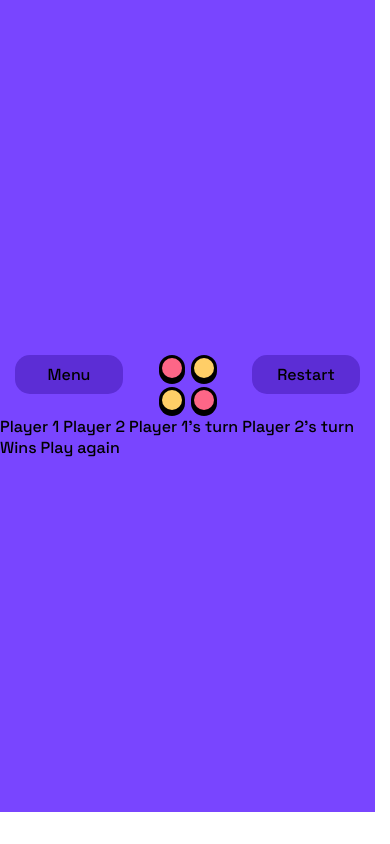
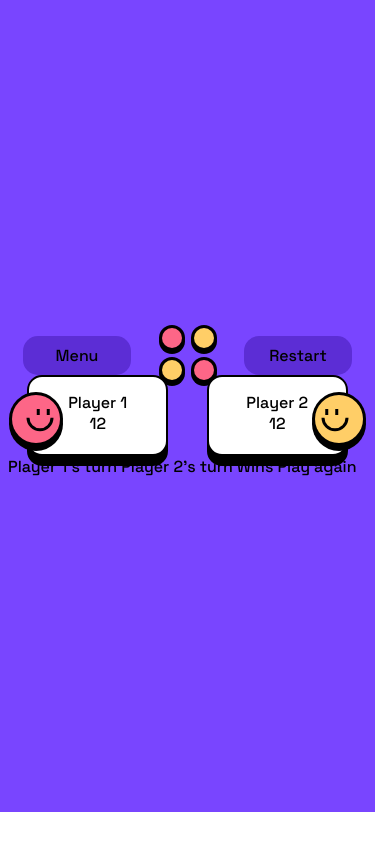
Before and after one commit to JRitzenhoff/connect-four-game, a plain HTML site: page index.html in a window 390 px wide. Drawn offline with Linux system fonts and the light colour scheme.

Commit message:
players score box for  mobile version created

```diff
--- a/index.html
+++ b/index.html
@@ -67,13 +67,15 @@
 <div class="game-board">
   <div class="menu-top">
     <div class="menu-item">Menu</div>
-    <img src="assets/images/logo.svg">
+    <div class="logo"><img src="assets/images/logo.svg"></div>
     <div class="menu-item">Restart</div>
   </div>
 
+<div class="players">
+  <div class="player">Player 1 <div class="icon1"><img src="assets/images/player-one.svg" alt=""></div><div class="score">12</div></div>
+  <div class="player">Player 2<div class="icon2"><img src="assets/images/player-two.svg" alt=""></div><div class="score">12</div></div>
+</div>
 
-  Player 1
-  Player 2
 
   Player 1's turn
   Player 2's turn
--- a/style.css
+++ b/style.css
@@ -66,6 +66,47 @@ body {
     align-items: center;
 
 }
+.logo {
+    height: 39px;
+    width: 108px;
+    display: flex;
+    justify-content: center;
+    align-items: center;
+
+}
+.players {
+    width: 359px;
+    height: 81px;
+    display: flex;
+    justify-content: space-around;
+
+}
+.player {
+    width: 141px;
+    height: 81px;
+    border-radius: 15px;
+    background-color: var(--white);
+    border: 2px solid var(--black);
+    box-shadow:  0px 10px #000000;
+    text-align: center;
+    padding-top: 15px;
+    position: relative;
+
+}
+
+
+
+.icon1 {
+position: absolute;
+left: -20px;
+top:15px
+}
+
+.icon2 {
+    position: absolute;
+    right: -20px;
+    top:15px
+    }
 
 .manu-container{
     width: 335px;
```
